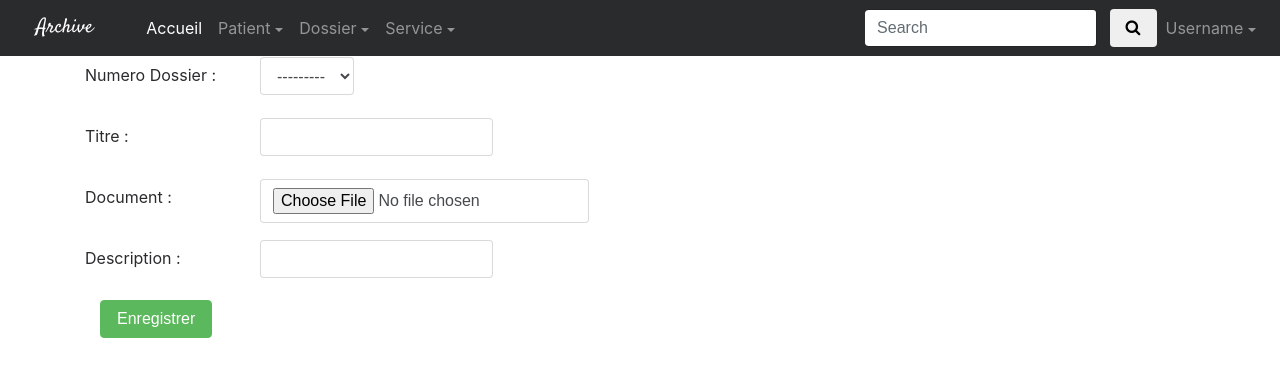
After one commit to AELHAKIMI/ArchiveApp, a Django app: page /Dossier/Document/add/ in a window 1280 px wide. The commit adds this page. Shown: the top 377 px of the page. Run offline with Django 3.2, Linux system fonts and the light colour scheme; data that the repository does not hold is empty; some libraries are stand-ins or nearby versions.

Commit message:
Home 10/09/2018

```diff
--- a/Archive/urls.py
+++ b/Archive/urls.py
@@ -16,9 +16,15 @@ Including another URLconf
 from django.contrib import admin
 from django.urls import  include
 from django.conf.urls import url
+from django.conf.urls.static import static
+
+from django.conf import settings
 
 urlpatterns = [
     url(r'^', include('app.urls')),
     url(r'^admin/', admin.site.urls),
     url(r'^archive/', include('app.urls')),
     ]
+if settings.DEBUG:
+   urlpatterns += static(settings.STATIC_URL, document_root = settings.STATIC_ROOT)
+   urlpatterns += static(settings.MEDIA_URL, document_root = settings.MEDIA_ROOT)
--- a/app/models.py
+++ b/app/models.py
@@ -60,3 +60,13 @@ class Dossier(models.Model):
 
     def get_absolute_url(self):
         return reverse('detail-dossier', kwargs={'pk': self.pk})
+
+
+class DossierDocument(models.Model):
+    NumeroDossier = models.ForeignKey(Dossier, on_delete= models.CASCADE, verbose_name= 'Numero Dossier')
+    Title = models.CharField(max_length=250, verbose_name= 'Titre')
+    Document = models.FileField()
+    Description = models.CharField(max_length=1000, verbose_name='Description')
+
+    def get_absolute_url(self):
+        return reverse('detail-document', kwargs={'pk': self.pk})
--- /dev/null
+++ b/app/templates/app/dossierdocument_form.html
@@ -0,0 +1,11 @@
+{% extends "app/layout.html" %} {% block body %}
+
+<form  action="" method="POST" enctype="multipart/form-data">
+    {% csrf_token %} {% include "app/form-template.html" %}
+    <div class="form-group">
+        <div class="col-sm-10">
+            <button type="submit" class="btn btn-success"> Enregistrer</button>
+        </div>
+    </div>
+</form>
+{% endblock %}
--- a/app/templates/app/index.html
+++ b/app/templates/app/index.html
@@ -21,7 +21,7 @@
                 <td>{{Patient.NumTelephone}}</td>
                 <td>{{Patient.AdressePatient}}</td>
                 <td> <a href="{% url 'update-Patient' Patient.pk %}"><span aria-hidden="true"> <i class="fa fa-pencil-square fa-2x "></i></span></a></td>
-                <td> <a href="{% url 'delete-Patient' Patient.pk %}"><span aria-hidden="true"> <i class="fa fa-trash fa-2x text-danger"></i></span></a></td>
+                <td> <a href="{% url 'delete-Patient' Patient.pk %}" onclick="return confirm('Are you sure you want to delete this?')"><span aria-hidden="true"> <i class="fa fa-trash fa-2x text-danger"></i></span></a></td>
 
             </tr>
             {% endfor %}
--- a/app/templates/app/layout.html
+++ b/app/templates/app/layout.html
@@ -32,20 +32,38 @@
                         <span class="glyphicon glyphicon-home" aria-hidden="true"></span>&nbsp; Accueil
                     </a>
                 </li>
-                <li class="nav-item">
-                    <a class="nav-link" href=" {% url 'Patient-add' %}">
-                        <span aria-hidden="true"> <i class="fa fa-plus"></i></span>&nbsp; Nouveau Patient
-                    </a>
+                <li class="nav-item dropdown">
+                    <a class="nav-link dropdown-toggle" data-toggle="dropdown" href="#" role="button" aria-haspopup="true" aria-expanded="false">Patient</a>
+                    <div class="dropdown-menu">
+                        <a class="dropdown-item" href="{% url 'Patient-add' %}">
+                            <span aria-hidden="true"> <i class="fa fa-plus"></i></span>&nbsp; Index Patient
+                        </a>
+                        <a class="dropdown-item" href="#">Historique</a>
+                        <div class="dropdown-divider"></div>
+                        <a class="dropdown-item" href="#"></a>
+                    </div>
                 </li>
-                <li class="nav-item">
-                    <a class="nav-link" href=" {% url 'Dossier-add' %}">
-                        <span aria-hidden="true"> <i class="fa fa-plus"></i></span>&nbsp; Nouveau Dossier
-                    </a>
+                <li class="nav-item dropdown">
+                    <a class="nav-link dropdown-toggle" data-toggle="dropdown" href="#" role="button" aria-haspopup="true" aria-expanded="false">Dossier</a>
+                    <div class="dropdown-menu">
+                        <a class="dropdown-item" href="{% url 'Dossier-add' %}">
+                            <span aria-hidden="true"> <i class="fa fa-plus"></i></span>&nbsp; Nouveau Dossier
+                        </a>
+                        <a class="dropdown-item" href="#">Historique</a>
+                        <div class="dropdown-divider"></div>
+                        <a class="dropdown-item" href="#"></a>
+                    </div>
                 </li>
-                <li class="nav-item">
-                    <a class="nav-link" href=" {% url 'Service-add' %}">
-                        <span aria-hidden="true"> <i class="fa fa-plus"></i></span>&nbsp; Nouveau Service
-                    </a>
+                <li class="nav-item dropdown">
+                    <a class="nav-link dropdown-toggle" data-toggle="dropdown" href="#" role="button" aria-haspopup="true" aria-expanded="false">Service</a>
+                    <div class="dropdown-menu">
+                        <a class="dropdown-item" href="{% url 'Service-add' %}">
+                            <span aria-hidden="true"> <i class="fa fa-plus"></i></span>&nbsp; Ajouter Service
+                        </a>
+                        <a class="dropdown-item" href="#">Action</a>
+                        <div class="dropdown-divider"></div>
+                        <a class="dropdown-item" href="#"></a>
+                    </div>
                 </li>
             </ul>
             <form class="form-inline my-2 my-lg-0" role="search" method="GET" action="#">
@@ -57,10 +75,14 @@
                 </div>
             </form>
             <ul class="navbar-nav my-2 my-lg-0 glyphicon-align-right">
-                <li class="nav-item">
-                    <a class="nav-link" href="#">
-                        <span aria-hidden="true"> <i class="fa fa-power-off"></i></span>&nbsp; Deconnexion
-                    </a>
+                <li class="nav-item dropdown">
+                    <a class="nav-link dropdown-toggle" data-toggle="dropdown" href="#" role="button" aria-haspopup="true" aria-expanded="false">Username</a>
+                    <div class="dropdown-menu dropdown-menu-right">
+                        <a class="dropdown-item" href="#">Changer Mot de passe</a>
+                        <a class="dropdown-item" href="#">Log</a>
+                        <div class="dropdown-divider"></div>
+                        <a class="dropdown-item" href="#">Deconnexion</a>
+                    </div>
                 </li>
             </ul>
 
@@ -68,12 +90,7 @@
     </nav>
     <div class="container body-content">
         {% block body %}{% endblock %}
-        <hr/>
-        <footer class="fixed-bottom">
-            <p>&copy; {{ year }} - Archive Application</p>
-        </footer>
     </div>
-
     {% block scripts %} {% endblock %}
 </body>
 
--- a/app/urls.py
+++ b/app/urls.py
@@ -23,6 +23,10 @@ urlpatterns = [
     url(r'^Dossier/update/(?P<pk>[0-9]+)/$', views.DossierUpdateView.as_view(), name="update-dossier"),
     #/archive/Dossier/229                           DELETE
     url(r'^Dossier/(?P<pk>[0-9]+)/delete/$', views.DossierDeleteView.as_view(), name="delete-dossier"),
+
+    ###############################################  Document Urls ###################################
+    url(r'^Dossier/Document/add/$', views.DossierDocumentAddView.as_view(), name='Document-add'),
+    url(r'^Dossier/Document/(?P<pk>[0-9]+)/$', views.DossierDocumentDetailView.as_view(), name="detail-document"),
     ################################################ Service Urls ####################################
     #/archive/Service/add/
     url(r'^Service/add/$', views.ServiceCreateView.as_view(), name='Service-add'),
--- a/app/views.py
+++ b/app/views.py
@@ -2,7 +2,7 @@ from django.shortcuts import render
 from django.views.generic.edit import DeleteView, UpdateView, CreateView
 from django.urls import reverse_lazy
 from django.views import generic
-from .models import Patient, Service, Dossier
+from .models import Patient, Service, Dossier, DossierDocument
 
 # Create your views here.
 
@@ -61,6 +61,15 @@ class DossierDeleteView(DeleteView):
     model = Dossier
     success_url = reverse_lazy('index')
 
+#DossierDocument Views
+class DossierDocumentDetailView(generic.DetailView):
+    model = DossierDocument
+    template_name = 'app/Dossier/Document/detail_document.html'
+
+class DossierDocumentAddView(CreateView):
+    model = DossierDocument
+    fields = '__all__'
+
 
 
 #Service Views
```
Also changed, not shown: Archive/settings.py (+6 -2 lines), app/templates/app/Dossier/Document/detail_document.html (added, +10 -0 lines), app/forms.py (line endings or trailing spaces), app/migrations/0001_initial.py, app/migrations/0002_auto_20180906_0914.py (deleted), 1 other file.
